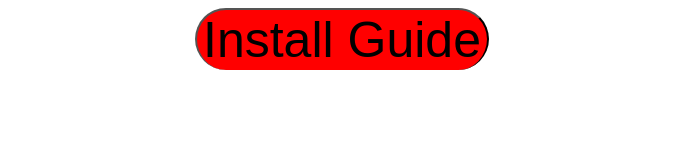
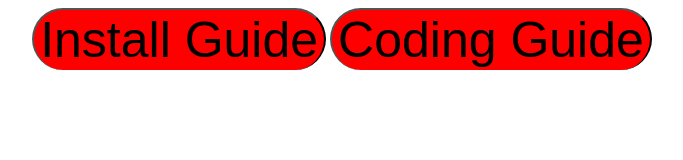
Before and after one commit to aystudio1/aystudio1.github.io, a plain HTML site: page index.html in a window 1280 px wide. Shown: the whole page, without its empty margins (298-981 px from the left). Drawn offline with Linux system fonts and the light colour scheme.

Commit message:
Update index.html

```diff
--- a/index.html
+++ b/index.html
@@ -8,6 +8,7 @@
 <body>
     <center>
         <A href="InstallGuide.html"><button>Install Guide</button></A>
+        <a href="CodingGuide.html"><button>Coding Guide</button></a>
     </center>
     <style>
         button {
```
